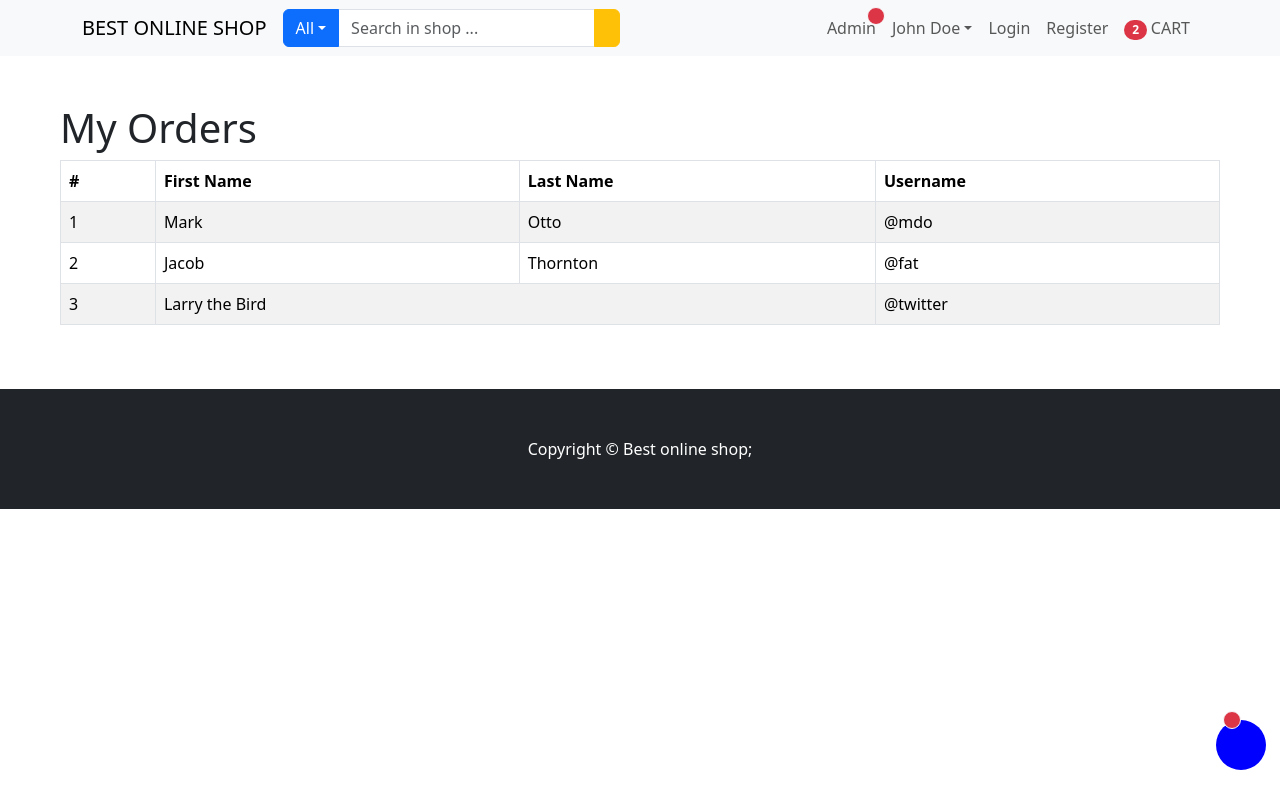
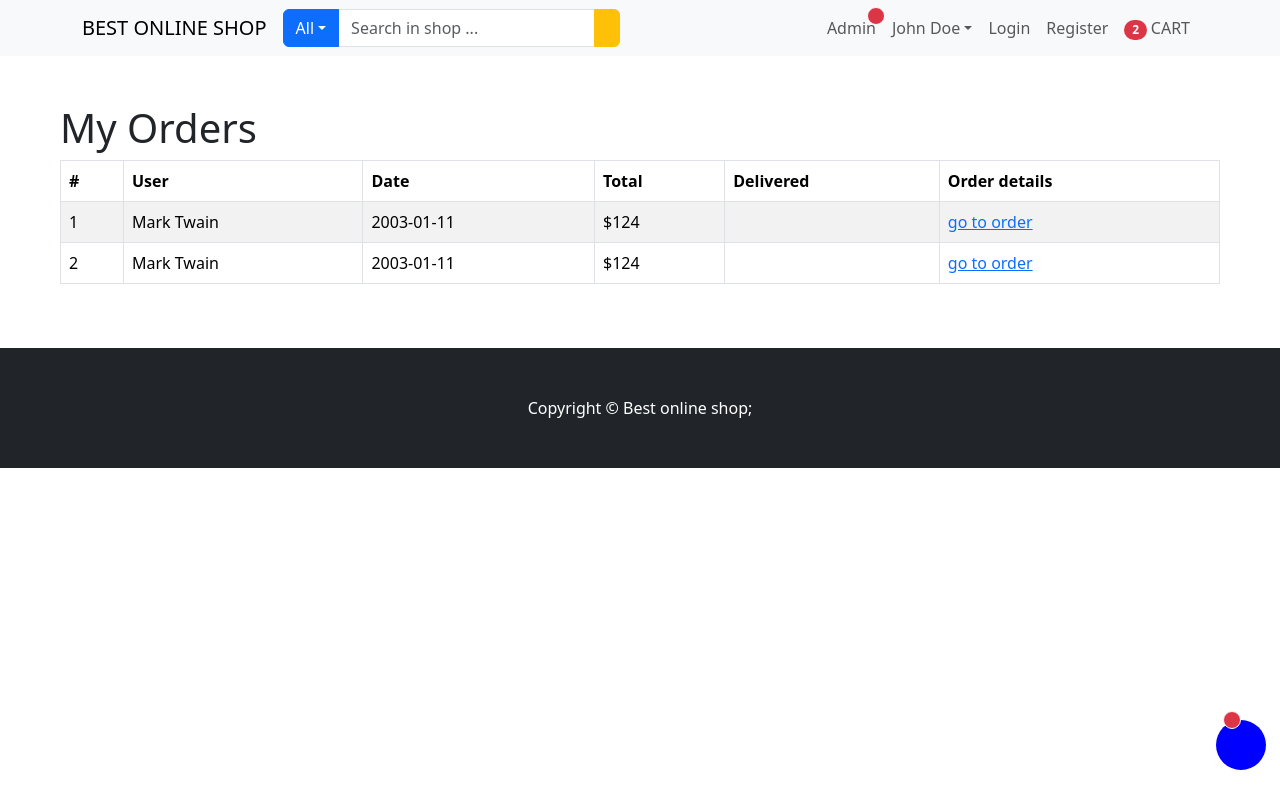
Before and after one commit to UzomaAkpala/e-commerce-frontend, a React (Create React App) app: page /user/my-orders in a window 1280 px wide. Built offline with nearby package versions, Linux system fonts and the light colour scheme; the HTML template or start-up script is replaced by a standard one.

Commit message:
Finishing User Order Page (temporary template)

```diff
--- a/src/pages/user/UserOrdersPage.js
+++ b/src/pages/user/UserOrdersPage.js
@@ -1,5 +1,6 @@
 import { Row, Col } from "react-bootstrap";
 import Table from "react-bootstrap/Table";
+import { Link } from "react-router-dom";
 
 function UserOrdersPage() {
   return (
@@ -11,29 +12,30 @@
           <thead>
             <tr>
               <th>#</th>
-              <th>First Name</th>
-              <th>Last Name</th>
-              <th>Username</th>
+              <th>User</th>
+              <th>Date</th>
+              <th>Total</th>
+              <th>Delivered</th>
+              <th>Order details</th>
             </tr>
           </thead>
           <tbody>
-            <tr>
-              <td>1</td>
-              <td>Mark</td>
-              <td>Otto</td>
-              <td>@mdo</td>
-            </tr>
-            <tr>
-              <td>2</td>
-              <td>Jacob</td>
-              <td>Thornton</td>
-              <td>@fat</td>
-            </tr>
-            <tr>
-              <td>3</td>
-              <td colSpan={2}>Larry the Bird</td>
-              <td>@twitter</td>
-            </tr>
+            {["bi bi-check-lg text-success", "bi bi-x-lg text-danger"].map(
+              (item, idx) => (
+                <tr key={idx}>
+                  <td>{idx + 1}</td>
+                  <td>Mark Twain</td>
+                  <td>2003-01-11</td>
+                  <td>$124</td>
+                  <td>
+                    <i className={item}></i>
+                  </td>
+                  <td>
+                    <Link to="/user/order-details">go to order</Link>
+                  </td>
+                </tr>
+              )
+            )}
           </tbody>
         </Table>
       </Col>
```
